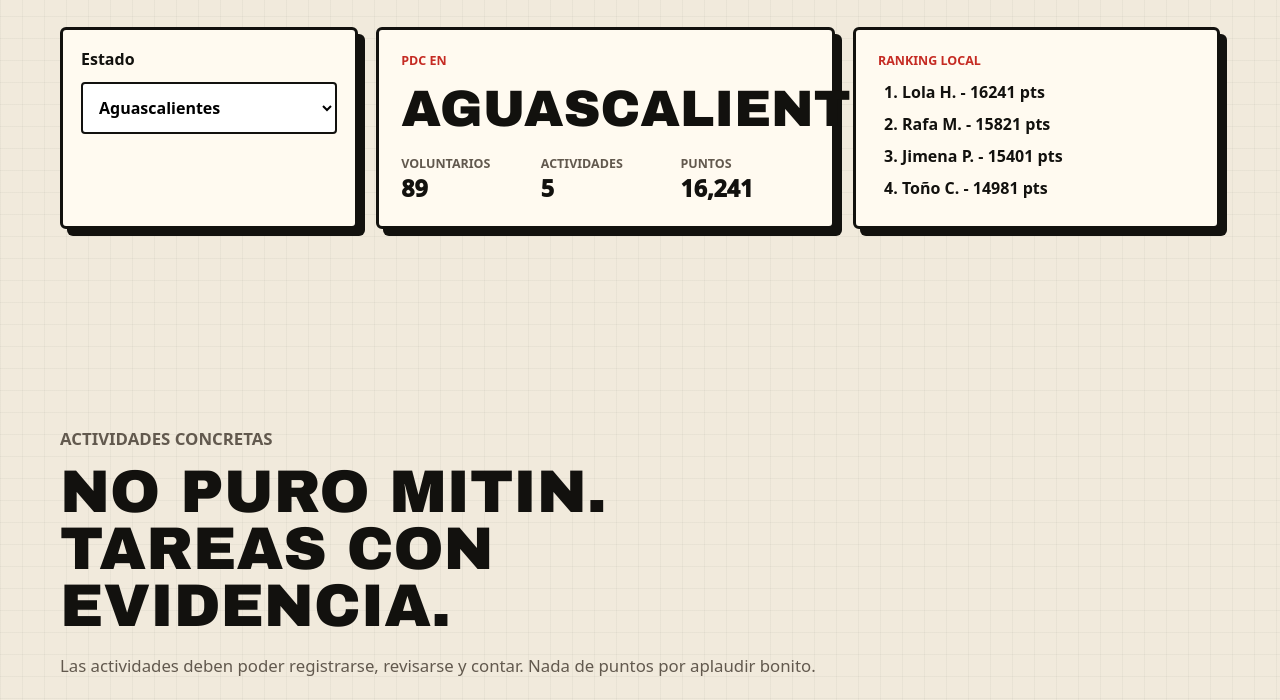
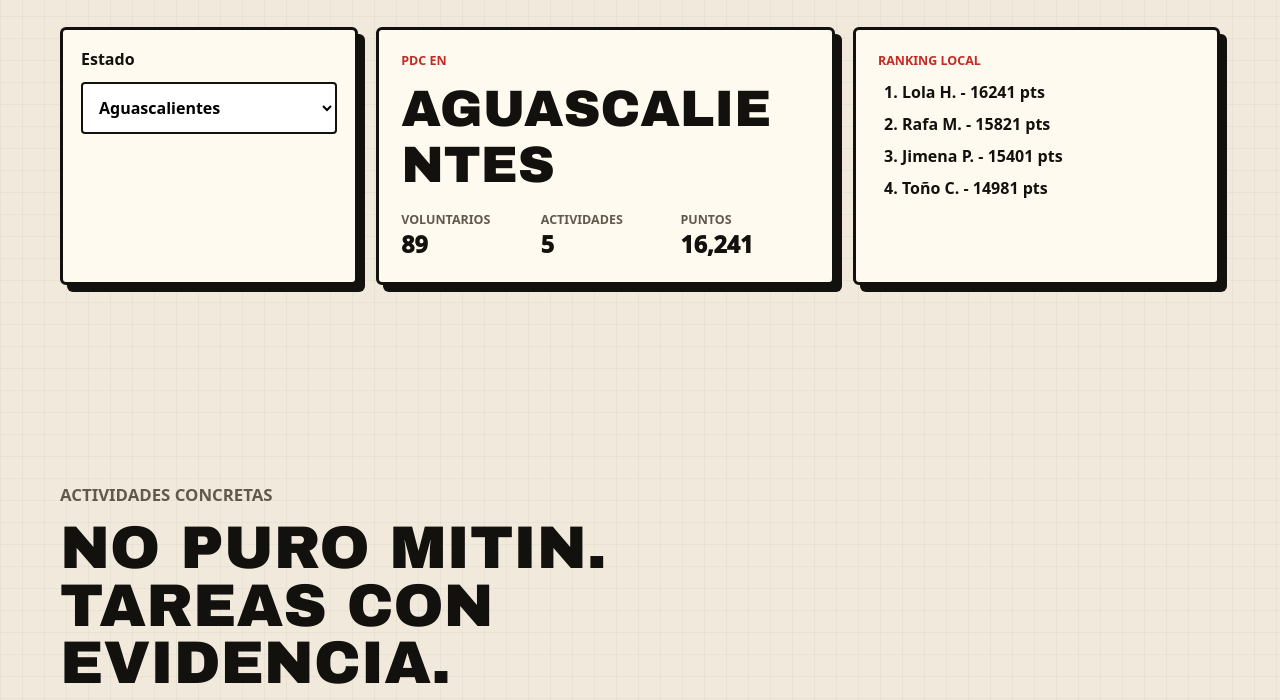
Before and after one commit to devmalvarado/PartidoCaca, a website: page index.html in a window 1280 px wide. Shown: the part 1700-2400 px from the top of the page. Drawn offline with Linux system fonts and the light colour scheme.

Commit message:
Prevent state name overflow

```diff
--- a/styles.css
+++ b/styles.css
@@ -311,6 +311,7 @@ footer span {
   border-radius: 6px;
   background: var(--white);
   box-shadow: 7px 7px 0 var(--ink);
+  min-width: 0;
 }
 
 .statePicker {
@@ -338,6 +339,7 @@ textarea {
 
 .stateCard h3 {
   font-size: clamp(2rem, 4vw, 3.4rem);
+  overflow-wrap: anywhere;
   text-transform: uppercase;
 }
 
```
Also changed, not shown: tests/smoke.mjs (+1 -0 lines).
